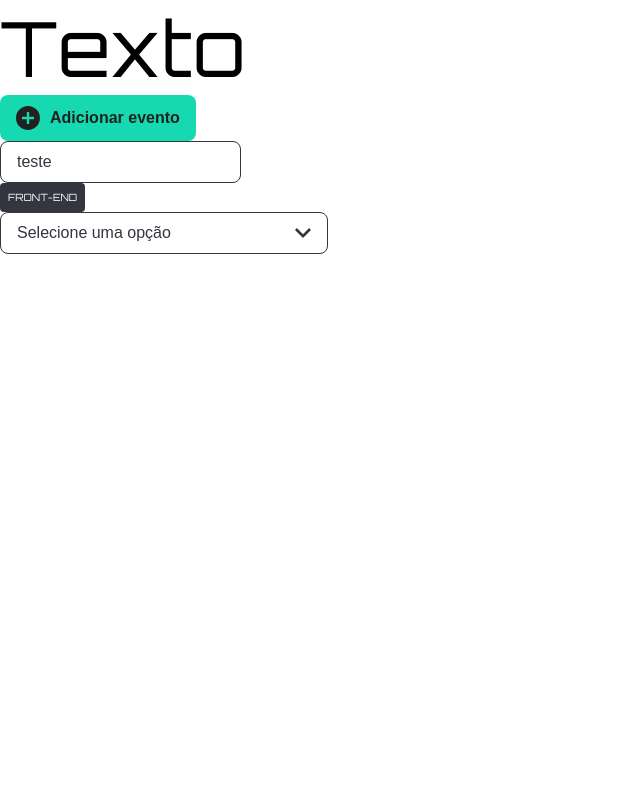
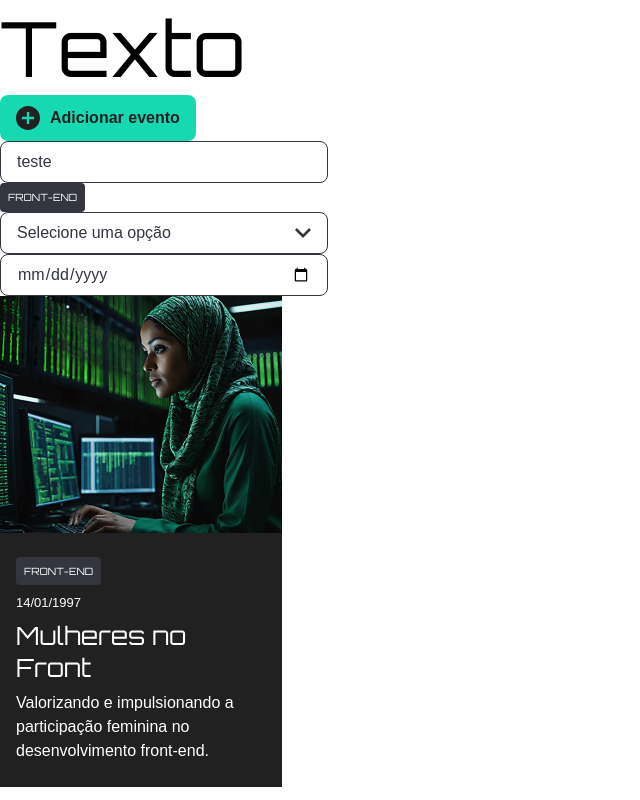
Before and after one commit to michaelprocha/tecboard, a React (Vite) app: page / in a window 1280 px wide. Shown: the whole page, without its empty margins (0-640 px from the left). Built offline with nearby package versions, Linux system fonts and the light colour scheme.

Commit message:
add Card and InputDate component

```diff
--- a/src/App.tsx
+++ b/src/App.tsx
@@ -1,19 +1,25 @@
 import AddIcon from './assets/icons/add_circle.svg?react'
 import Button from "./components/Button"
-import Input from './components/InputText'
+import Card from './components/Card'
+import InputDate from './components/InputDate'
+import InputText from './components/InputText'
 import Select from './components/Select'
 import Tag from './components/Tag'
 import Text from './components/Text'
+import imgCard from './assets/images/Imagem1.png'
 
 function App() {
-
   return (
     <>
     <Text as='h1'>Texto</Text>
     <Button size={'md'} icon={AddIcon} variant={'primary'}>Adicionar evento</Button>
-    <Input id={"1"} name={'nome'} placeholder={'teste'}/>
+    <InputText id={"1"} name={'nome'} placeholder={'teste'}/>
     <Tag>FRONT-END</Tag>
     <Select options={['carro', 'moto', 'barco']}/>
+    <InputDate id={'2'} name={'nome2'} />
+    <Card img={imgCard} tag={'Front-end'} date={"1997-01-14"} title='Mulheres no Front' >
+      Valorizando e impulsionando a participação feminina no desenvolvimento front-end.
+    </Card>
     </>
   )
 }
--- /dev/null
+++ b/src/components/Card.tsx
@@ -0,0 +1,30 @@
+import type { ImgHTMLAttributes } from 'react';
+import Tag from './Tag'
+import Text from './Text'
+
+interface CardProps {
+ img: ImgHTMLAttributes<HTMLImageElement>['src'];
+ tag: string;
+ date: string;
+ title: string;
+ className?: string
+ children: string;
+}
+
+function Card({img, tag, date, title, children, className}: CardProps) {
+  return (
+    <div className={`bg-graphite max-w-70.5 ${className}`}>
+        <img src={img} alt="" />
+        <div className='px-4 py-6'>
+            <Tag className={'mb-2'}>{tag}</Tag>
+            <div className='flex flex-col gap-2'>
+                <Text as='time' dateTime={date} className='text-body-s text-white'>{date.split('-').reverse().join('/')}</Text>
+                <Text as='h3' className='text-mix text-white'>{title}</Text>
+                <Text as='p' className='text-body-base text-white'>{children}</Text>
+            </div>
+        </div>
+    </div>
+  )
+}
+
+export default Card
--- /dev/null
+++ b/src/components/InputDate.tsx
@@ -0,0 +1,38 @@
+import { cva, type VariantProps } from "class-variance-authority";
+import { type ComponentProps } from "react";
+import { cn } from "../utils/cn";
+
+const dateVariant = cva(
+	[
+		"px-4",
+		"py-2",
+		"border",
+		"border-medium-gray",
+		"rounded-md",
+        "text-medium-gray",
+        "outline-none"
+	],
+	{
+		variants: {
+			size: {
+				md: ["w-82"],
+			},
+		},
+		defaultVariants: {
+			size: "md",
+		},
+	},
+);
+
+interface DateProps extends Omit<ComponentProps<"input">, "size">, VariantProps<typeof dateVariant> {
+	id: string;
+	name: string;
+}
+
+function InputDate({ id, name, size, className, ...props }: DateProps) {
+	return (
+    	<input id={id} name={name}	type="date"	required className={cn(dateVariant({ size, className }))} {...props} />
+	);
+}
+
+export default InputDate;
--- a/src/components/InputText.tsx
+++ b/src/components/InputText.tsx
@@ -11,10 +11,14 @@ const inputVariant = cva(
         variants: {
             variant: {
                 primary: ['border-medium-gray']
+            },
+            size:{
+                md: ['w-82']
             }
         },
         defaultVariants: {
-            variant: "primary"
+            variant: "primary",
+            size: 'md'
         }
     }
 )
@@ -24,10 +28,10 @@ interface inputProps extends Omit<ComponentProps<'input'>, "size">, VariantProps
     id: string;
 }
 
-function Input({ name, id, className, placeholder, ...props}: inputProps) {
+function InputText({ name, id, size, className, placeholder, ...props}: inputProps) {
   return (
-    <input type='text' name={name} id={id} placeholder={placeholder} className={cn(inputVariant({className}))} {...props}/>
+    <input type='text' name={name} id={id} placeholder={placeholder} className={cn(inputVariant({size, className}))} {...props}/>
   )
 }
 
-export default Input
+export default InputText
--- a/src/components/Tag.tsx
+++ b/src/components/Tag.tsx
@@ -3,7 +3,7 @@ import Text from './Text'
 import { cva, type VariantProps } from 'class-variance-authority'
 import { cn } from '../utils/cn'
 
-const tagVariant = cva(['bg-medium-gray', 'text-white', 'p-2', 'rounded-sm', 'w-fit', 'text-[0.625rem]'])
+const tagVariant = cva(['bg-medium-gray', 'text-white', 'p-2', 'rounded-sm', 'w-fit', 'text-[0.625rem]', 'uppercase'])
 
 interface TagProps extends ComponentProps<'h6'>, VariantProps<typeof tagVariant>{}
 
--- a/src/components/Text.tsx
+++ b/src/components/Text.tsx
@@ -1,23 +1,20 @@
 import type { ElementType, ComponentPropsWithoutRef, ReactNode } from "react";
 
+// 1. Definimos as props base do nosso componente
 interface TextBaseProps<T extends ElementType> {
   as?: T;
   children?: ReactNode;
 }
 
+// 2. Combinamos com as props nativas da tag T, excluindo conflitos
 type TextProps<T extends ElementType> = TextBaseProps<T> &
   Omit<ComponentPropsWithoutRef<T>, keyof TextBaseProps<T>>;
 
-export default function Text<T extends ElementType = "span">({
-  as,
-  children,
-  className,
-  ...props
-}: TextProps<T>) {
+function Text<T extends ElementType = "span">({ as, children, className, ...props }: TextProps<T>) {
   const Component = as || "span";
   return (
-    <Component className={className} {...props}>
-      {children}
-    </Component>
+    <Component className={className} {...props} >{children}</Component>
   );
 }
+
+export default Text;
```
